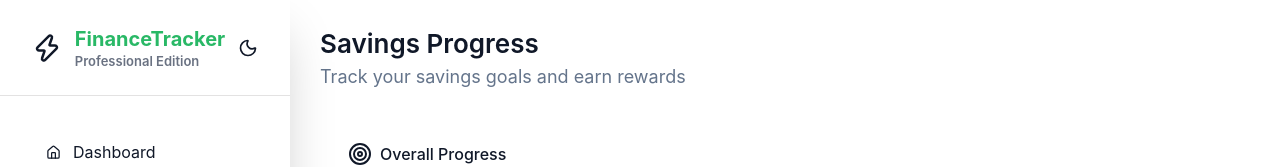
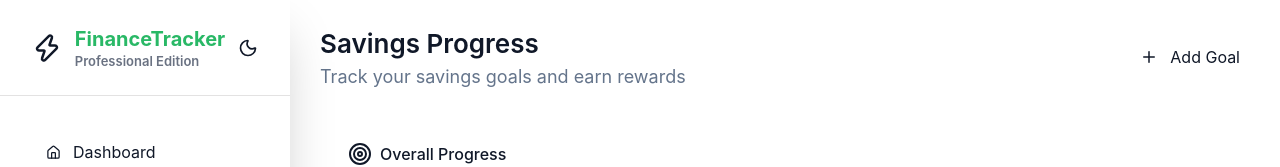
Before and after one commit to mekihallil/finance-tracker, a React (Vite) app in the folder frontend/: page /saving in a window 1280 px wide. Shown: the top 167 px of the page. Built offline with nearby package versions, Linux system fonts and the light colour scheme; no server answers.

Commit message:
feat(saving): add button for new goal creation

```diff
--- a/frontend/src/components/savingComponents/SavingTitle.tsx
+++ b/frontend/src/components/savingComponents/SavingTitle.tsx
@@ -1,15 +1,20 @@
+import { Plus } from "lucide-react";
 import type { FC, ReactElement } from "react";
 
 export const SavingTitle: FC = (): ReactElement => {
   return (
     <>
-      <article>
+      <article className="flex items-center justify-between">
         <div className="py-6">
           <p className="text-[26px] font-semibold">Savings Progress</p>
           <p className="text-[18px] text-[#64748B]">
             Track your savings goals and earn rewards
           </p>
         </div>
+        <section className="flex gap-3">
+          <Plus size={18} className="my-auto"/>
+          <p>Add Goal</p>
+        </section>
       </article>
     </>
   );
```
